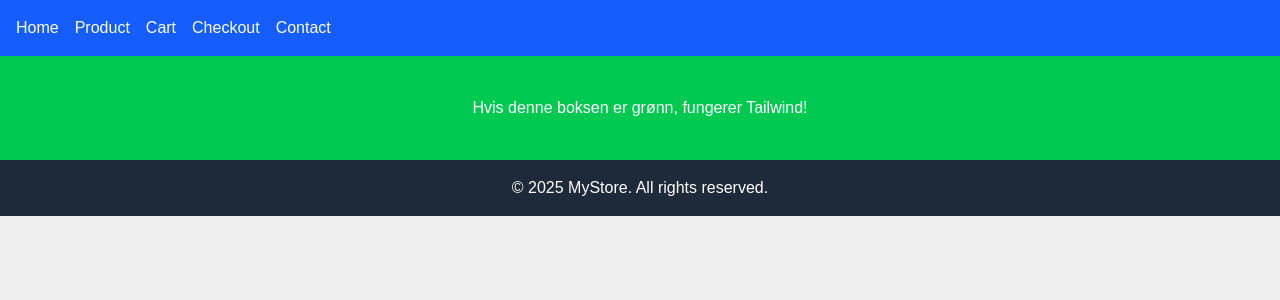
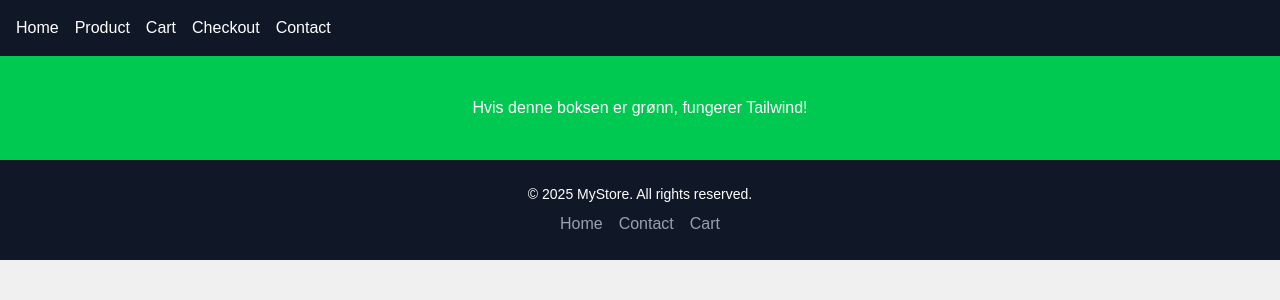
Before and after one commit to kanotten/React-Ca, a React (Vite) app: page / in a window 1280 px wide. Shown: the top 300 px of the page. Built offline with nearby package versions, Linux system fonts and the light colour scheme.

Commit message:
same color on footer and nav

```diff
--- a/src/components/Footer.jsx
+++ b/src/components/Footer.jsx
@@ -1,7 +1,30 @@
 export default function Footer() {
   return (
-    <footer className="bg-gray-800 text-white text-center p-4">
-      © 2025 MyStore. All rights reserved.
+    <footer className="bg-gray-900 text-white py-6 text-center">
+      <div className="container mx-auto">
+        <p className="text-sm">
+          &copy; {new Date().getFullYear()} MyStore. All rights reserved.
+        </p>
+        <nav className="mt-2">
+          <ul className="flex justify-center gap-4 text-gray-400">
+            <li>
+              <a href="/" className="hover:text-white transition-colors">
+                Home
+              </a>
+            </li>
+            <li>
+              <a href="/contact" className="hover:text-white transition-colors">
+                Contact
+              </a>
+            </li>
+            <li>
+              <a href="/cart" className="hover:text-white transition-colors">
+                Cart
+              </a>
+            </li>
+          </ul>
+        </nav>
+      </div>
     </footer>
   );
 }
--- a/src/components/Navbar.jsx
+++ b/src/components/Navbar.jsx
@@ -2,7 +2,7 @@ import { Link } from "react-router-dom";
 
 export default function Navbar() {
   return (
-    <nav className="bg-blue-600 text-white p-4">
+    <nav className="bg-gray-900 text-white p-4">
       <ul className="flex gap-4">
         <li>
           <Link to="/" className="hover:underline">
```
